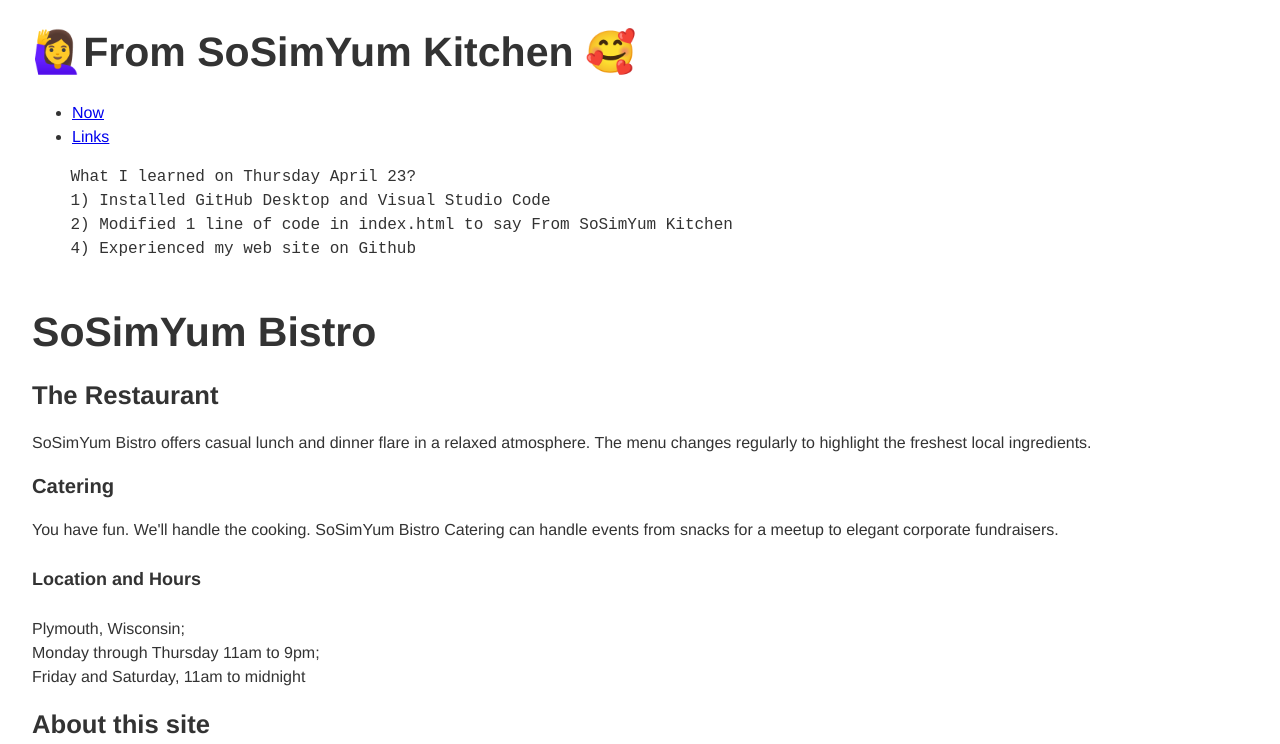
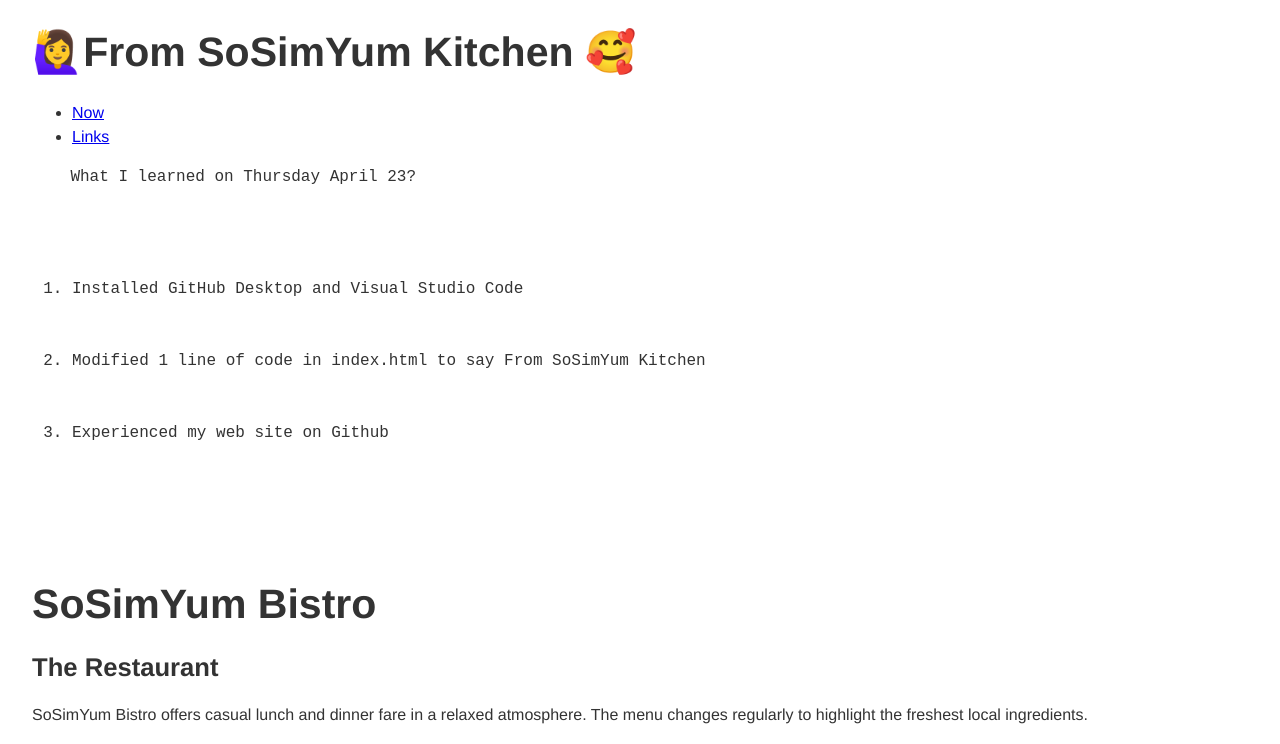
Before and after one commit to ninatranle/ninatranle.github.io, a plain HTML site: page index.html in a window 1280 px wide. Shown: the top 744 px of the page. Drawn offline with Linux system fonts and the light colour scheme.

Commit message:
Update index.html

```diff
--- a/index.html
+++ b/index.html
@@ -27,14 +27,17 @@
     <main>
   <pre>
     What I learned on Thursday April 23?
-    1) Installed GitHub Desktop and Visual Studio Code
-    2) Modified 1 line of code in index.html to say From SoSimYum Kitchen
-    4) Experienced my web site on Github
+    <ol>
+      <li>Installed GitHub Desktop and Visual Studio Code</li>
+      <li>Modified 1 line of code in index.html to say From SoSimYum Kitchen</li>
+      <li>Experienced my web site on Github</li>
+    </ol>
   </pre>
+
   <h1>SoSimYum Bistro</h1>
 
   <h2>The Restaurant</h2>
-  <p>SoSimYum Bistro offers casual lunch and dinner flare in a relaxed atmosphere. The menu changes regularly to highlight the freshest local ingredients.</p>
+  <p>SoSimYum Bistro offers casual lunch and dinner fare in a relaxed atmosphere. The menu changes regularly to highlight the freshest local ingredients.</p>
 
   <h3>Catering</h3>
   <p>You have fun. We'll handle the cooking. SoSimYum Bistro Catering can handle events from snacks for a meetup to elegant corporate fundraisers.</p>
```
